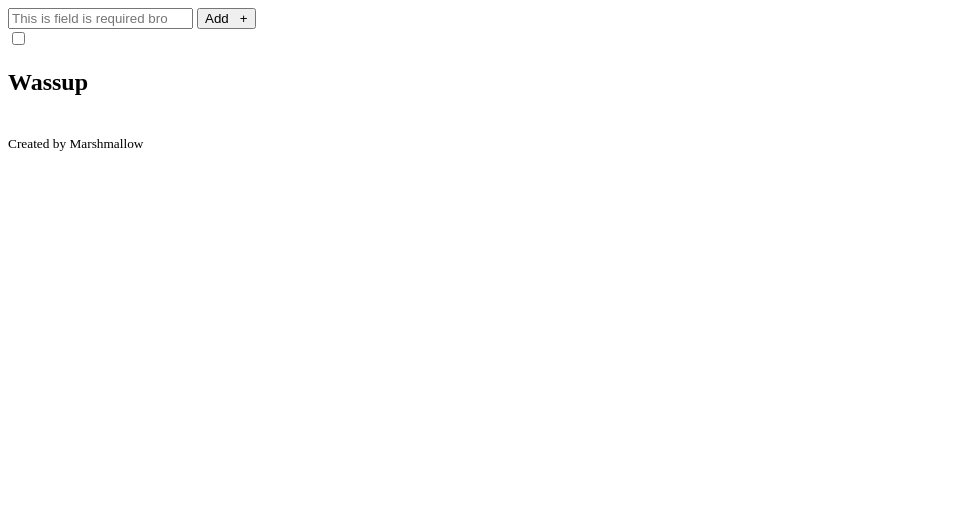
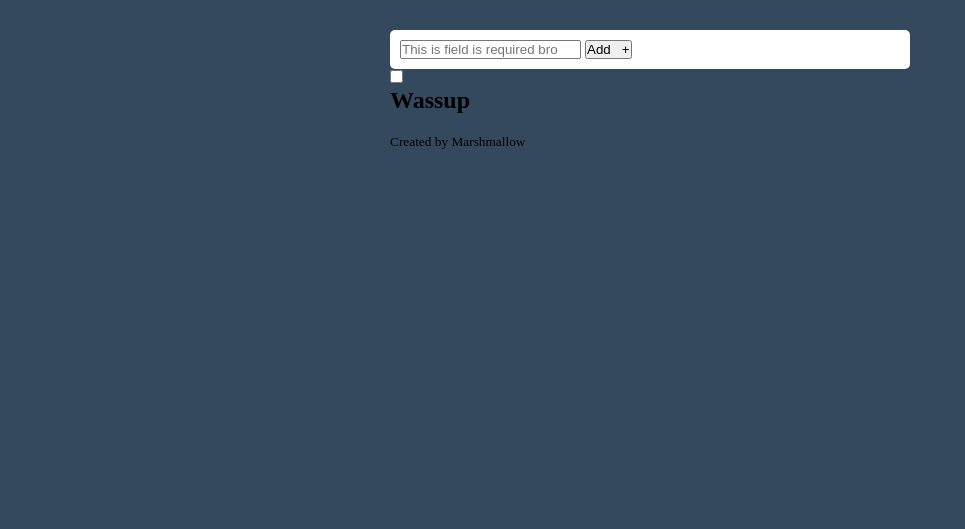
Before and after one commit to excaliburnt/DoMyList, a PHP site: page / in a window 1280 px wide. Shown: the top 529 px of the page, without its empty margins (0-965 px from the left). Run offline with PHP 8.4, Linux system fonts and the light colour scheme.

Commit message:
Adding the style

```diff
--- /dev/null
+++ b/css/style.css
@@ -0,0 +1,26 @@
+  body {
+	 background: #34495e;
+  }
+
+  *{
+	 padding:0px;
+	 margin: 0px;
+	 box-sizing: boder-box;
+  }
+
+ main {
+	 background: transparent;
+	 max-width: 500px;
+	 width: 90%;
+	 height: 500px;
+	 margin: 30px auto;
+	 border-radius: 10px;
+ }
+
+ .add-section {
+	 width: 100%;
+	 background-color: #fff;
+	 margin: 0px auto;
+	 padding: 10px;
+	 border-radius: 5px;
+ }
--- a/index.php
+++ b/index.php
@@ -4,6 +4,7 @@
     <meta charset="UTF-8">
 	<meta name="viewport" content="width=device-width, initial-scale=1.0">
     <title>Do My List</title>
+	<link rel="stylesheet" href="css/style.css">
 </head>
 <body>
 	<main>
```
